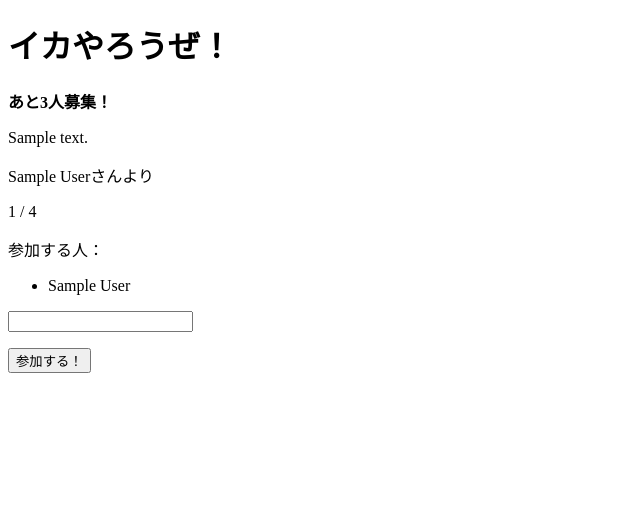
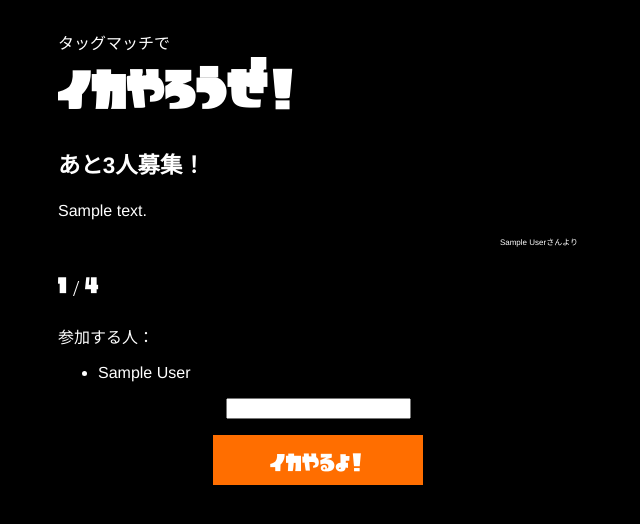
Before and after one commit to kentahama/splatoon, a Django app: page /room/1/ in a window 1280 px wide. Shown: the top 524 px of the page, without its empty margins (0-640 px from the left). Run offline with Django 3.2, Linux system fonts and the light colour scheme; tables that the repository leaves empty hold one stand-in row (values such as "Sample post").

Commit message:
ikamodoki投入 	modified:   static/css/common.css 	new file:   static/fonts/ikamodoki1_0.ttf 	modified:   templates/recruit/index.html 	modified:   templates/recruit/room.html 	modified:   templates/splatoon/index.html

```diff
--- a/static/css/common.css
+++ b/static/css/common.css
@@ -1,3 +1,68 @@
+@charset "utf-8";
+@font-face {
+font-family: ikamodoki;
+src: url("/static/fonts/ikamodoki1_0.ttf") format("truetype");
+}
+
+html, body {
+    background-color: #000;
+    color: #fff;
+    font-family: "Helvetica Neue", Helvetica, Arial, Roboto, "Droid Sans", "メイリオ", Meiryo, "ＭＳ Ｐゴシック", "ヒラギノ角ゴ Pro W3", "Hiragino Kaku Gothic ProN", sans-serif;
+}
+
+@media screen and (min-width: 480px) {
 div.container {
-    width: 520px;
+    margin: 30px 50px;
 }
+}
+@media screen and (min-width: 520px) {
+div.container {
+    margin: 30px 50px;
+    width:520px;
+}
+}
+
+.ikamodoki {
+    font-family: ikamodoki;
+}
+.big {
+    font-size: 3em;
+}
+.medium {
+    font-size: 1.4em;
+}
+.small {
+    font-size: 0.5em;
+}
+.notop {
+    margin-top: 0px;
+}
+.nobottom {
+    margin-bottom: 0px;
+}
+.left {
+    text-align: left;
+}
+.center {
+    text-align: center;
+}
+.right {
+    text-align: right;
+}
+
+h1 {
+    font-size: 2em;
+}
+
+button, .button {
+    font-family: ikamodoki;
+    font-size:1.4em;
+    text-decoration: none;
+    height: 50px;
+    width:210px;
+    display: block;
+    margin: 0 auto;
+    border: none;
+    background-color: #FF6E00;
+    color: #fff;
+}
--- a/templates/recruit/index.html
+++ b/templates/recruit/index.html
@@ -1,8 +1,8 @@
 {% extends "base.html" %}
-{% block title %}Splatoon タグマorプラベ募集サービス [部屋を作成]{% endblock%}
+{% block title %}Splatoon タグマ・プラベ募集サービス [部屋を作成]{% endblock%}
 
 {% block content %}
-<h1>タグマorプラベ募集</h1>
+<h1>タグマ・プラベ部屋作成</h1>
 {% if error_message %}<p><strong>入力が不正です！</strong></p>{% endif %}
 <form action="/room/create/" method="post">
 {% csrf_token %}
@@ -13,6 +13,6 @@
 <p>作成者:<input type="text" name="creator" /></p>
 <p>説明文(何時からなど):<br>
 <textarea name="comment" cols="40" rows="4" placeholder="11時からタグマしようぜ！"></textarea></p>
-<p><input type="submit" value="部屋を作る！" /></p>
+<p><input type="submit" value="ヘヤをつくる！" class="button" /></p>
 </form>
 {% endblock %}
--- a/templates/recruit/room.html
+++ b/templates/recruit/room.html
@@ -2,12 +2,17 @@
 {% block title %}Splatoon タグマorプラベ募集サービス [{{ room.creator.name }}さんの部屋]{% endblock%}
 
 {% block content %}
-<h1>イカやろうぜ！</h1>
-{% if not room.is_full %}<p><strong>あと{{ room.remaining }}人募集！</strong></p>{% endif %}
+<p class="nobottom">
+{% if room.type == "T" %}タッグマッチで{% endif %}
+{% if room.type == "P" %}プライベートマッチで{% endif %}
+</p>
+<h1 class="big ikamodoki notop">イカやろうぜ！</h1>
+{% if not room.is_full %}<p class="medium"><strong>あと{{ room.remaining }}人募集！</strong></p>{% endif %}
 <p>{{ room.comment }}</p>
-<p>{{ room.creator.name }}さんより</p>
-<p>{{ room.member_num }} / {{ room.member_max }}</p>
-参加する人：
+<p class="small right">{{ room.creator.name }}さんより</p>
+<div>
+<p class="medium ikamodoki">{{ room.member_num }} / {{ room.member_max }}</p>
+<p>参加する人：</p>
 <ul>
   {% for member in room.members %}
   <li>{{ member.name }}</li>
@@ -18,8 +23,9 @@
 {% else %}
 <form action="/room/{{ room.id }}/join/" method="post">
   {% csrf_token %}
-  <p><input type="text" name="name" value="" /></p>
-  <p><input type="submit" value="参加する！" /></p>
+  <p class="center"><input type="text" name="name" value="" /></p>
+  <p class="left"><input type="submit" value="イカやるよ！" class="button" /></p>
 </form>
+</div>
 {% endif %}
 {% endblock %}
```
Also changed, not shown: templates/splatoon/index.html (+4 -3 lines), static/fonts/ikamodoki1_0.ttf (added).
